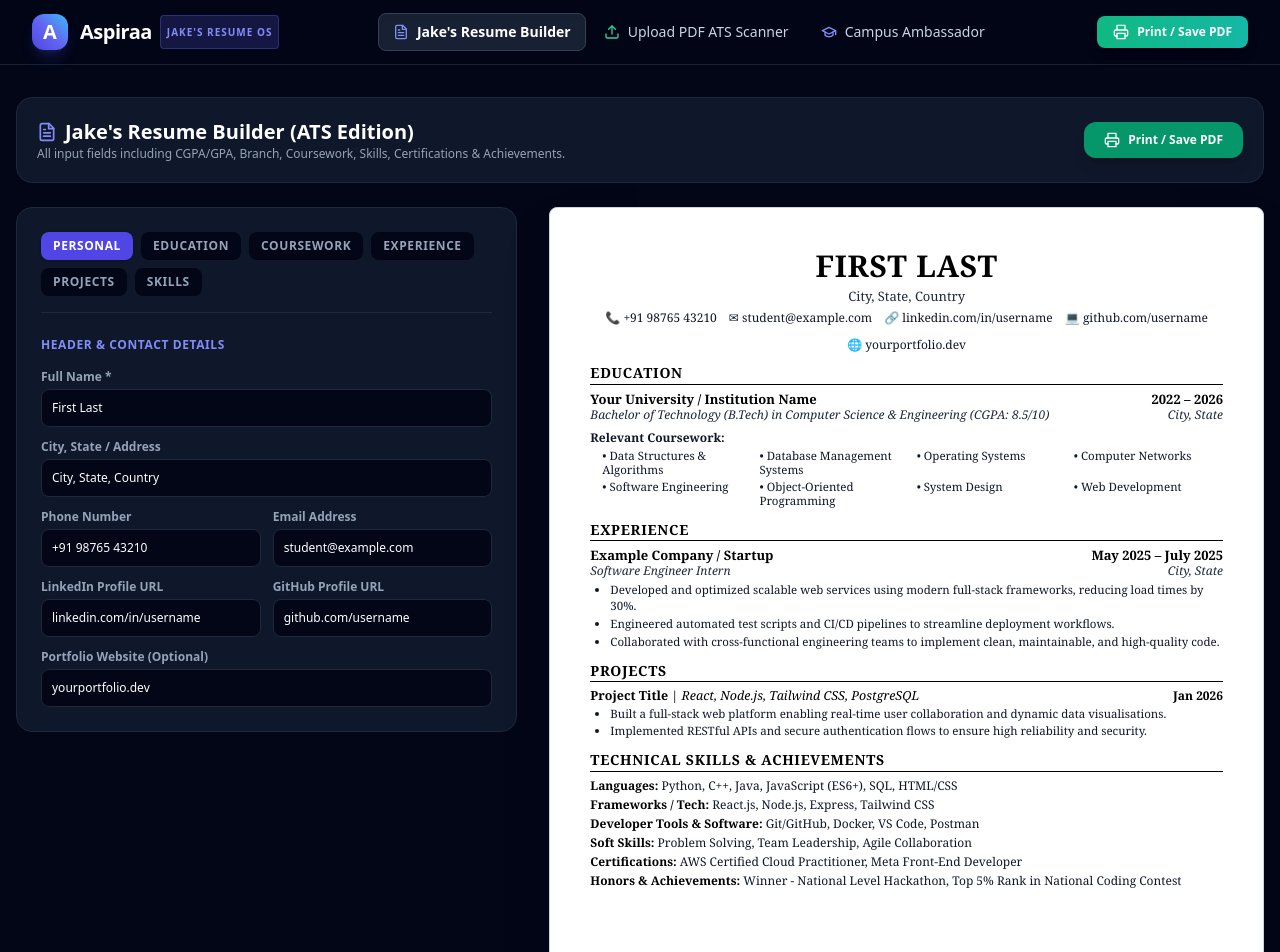
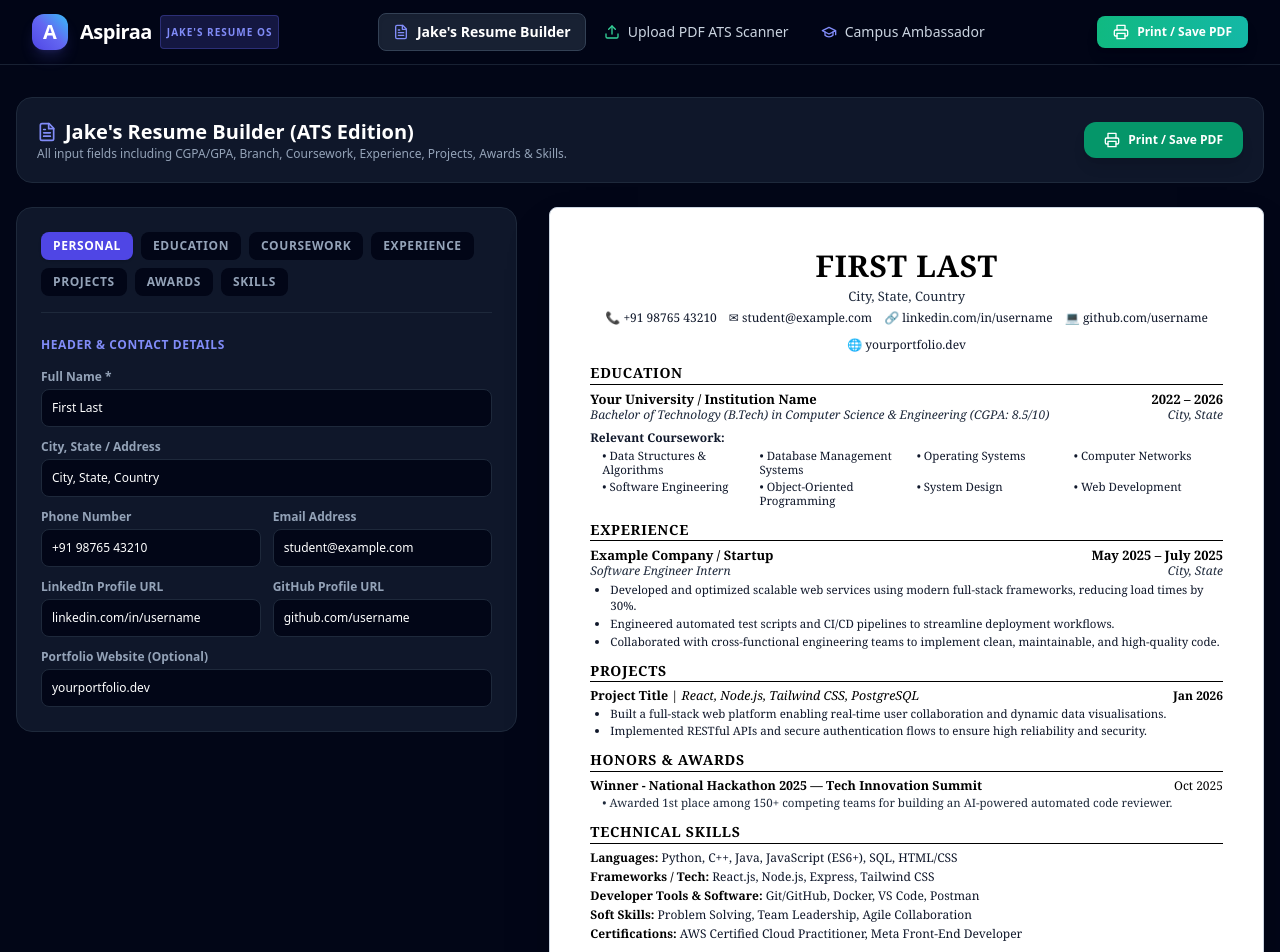
Before and after one commit to rahul2046/aspiraaai, a React (Create React App) app: page / in a window 1280 px wide. Shown: the top 952 px of the page. Built offline with nearby package versions, Linux system fonts and the light colour scheme; the HTML template or start-up script is replaced by a standard one.

Commit message:
Update App.jsx

```diff
--- a/src/App.jsx
+++ b/src/App.jsx
@@ -57,14 +57,22 @@ const JAKES_INITIAL_DATA = {
       ]
     }
   ],
+  awards: [
+    {
+      id: "award_1",
+      title: "Winner - National Hackathon 2025",
+      issuer: "Tech Innovation Summit",
+      dates: "Oct 2025",
+      details: "Awarded 1st place among 150+ competing teams for building an AI-powered automated code reviewer."
+    }
+  ],
   skills: {
     languages: "Python, C++, Java, JavaScript (ES6+), SQL, HTML/CSS",
     frameworks: "React.js, Node.js, Express, Tailwind CSS",
     tools: "Git/GitHub, Docker, VS Code, Postman",
     libraries: "NumPy, Pandas, SciPy, Matplotlib",
     soft: "Problem Solving, Team Leadership, Agile Collaboration",
-    certifications: "AWS Certified Cloud Practitioner, Meta Front-End Developer",
-    achievements: "Winner - National Level Hackathon, Top 5% Rank in National Coding Contest"
+    certifications: "AWS Certified Cloud Practitioner, Meta Front-End Developer"
   }
 };
 
@@ -311,6 +319,35 @@ function JakesResumeStudio({ resumeData, setResumeData, showToast }) {
     setResumeData(prev => ({ ...prev, projects: updated }));
   };
 
+  // AWARDS HANDLERS
+  const handleAwardChange = (idx, field, val) => {
+    const updated = [...(resumeData.awards || [])];
+    updated[idx][field] = val;
+    setResumeData(prev => ({ ...prev, awards: updated }));
+  };
+
+  const addAward = () => {
+    setResumeData(prev => ({
+      ...prev,
+      awards: [
+        ...(prev.awards || []),
+        {
+          id: `award_${Date.now()}`,
+          title: "Award Title / Competition Rank",
+          issuer: "Issuing Organization / Host",
+          dates: "Month Year",
+          details: "Short description of the achievement or rank achieved."
+        }
+      ]
+    }));
+  };
+
+  const removeAward = (idx) => {
+    const updated = [...(resumeData.awards || [])];
+    updated.splice(idx, 1);
+    setResumeData(prev => ({ ...prev, awards: updated }));
+  };
+
   const handleSkillChange = (field, val) => {
     setResumeData(prev => ({
       ...prev,
@@ -328,7 +365,7 @@ function JakesResumeStudio({ resumeData, setResumeData, showToast }) {
             <FileText className="w-5 h-5 text-indigo-400" />
             Jake's Resume Builder (ATS Edition)
           </h1>
-          <p className="text-xs text-slate-400 font-normal">All input fields including CGPA/GPA, Branch, Coursework, Skills, Certifications & Achievements.</p>
+          <p className="text-xs text-slate-400 font-normal">All input fields including CGPA/GPA, Branch, Coursework, Experience, Projects, Awards & Skills.</p>
         </div>
 
         <div className="flex items-center gap-3">
@@ -345,7 +382,7 @@ function JakesResumeStudio({ resumeData, setResumeData, showToast }) {
 
           {/* Section Navigation Pills */}
           <div className="flex flex-wrap gap-2 border-b border-slate-800 pb-4">
-            {['personal', 'education', 'coursework', 'experience', 'projects', 'skills'].map(sec => (
+            {['personal', 'education', 'coursework', 'experience', 'projects', 'awards', 'skills'].map(sec => (
               <button
                 key={sec}
                 onClick={() => setActiveSection(sec)}
@@ -584,10 +621,54 @@ function JakesResumeStudio({ resumeData, setResumeData, showToast }) {
             </div>
           )}
 
-          {/* 6. TECHNICAL SKILLS, CERTIFICATIONS & ACHIEVEMENTS */}
+          {/* 6. AWARDS & HONORS (OPTIONAL SECTION) */}
+          {activeSection === 'awards' && (
+            <div className="space-y-6 animate-fadeIn">
+              <div className="flex items-center justify-between">
+                <div>
+                  <h3 className="text-xs font-bold uppercase text-indigo-400 tracking-wider">Honors & Awards (Optional)</h3>
+                  <p className="text-[11px] text-slate-400">Add competition ranks, hackathon wins, or academic honors.</p>
+                </div>
+                <button onClick={addAward} className="px-3 py-1 bg-indigo-600 hover:bg-indigo-500 text-white rounded-lg text-xs font-bold flex items-center gap-1">
+                  <Plus className="w-3.5 h-3.5" /> Add Award
+                </button>
+              </div>
+
+              {(resumeData.awards || []).map((award, awardIdx) => (
+                <div key={award.id} className="p-4 bg-slate-950 rounded-xl border border-slate-800 space-y-3 relative group">
+                  <button onClick={() => removeAward(awardIdx)} className="absolute top-3 right-3 text-slate-500 hover:text-rose-400">
+                    <Trash2 className="w-4 h-4" />
+                  </button>
+
+                  <div className="grid grid-cols-2 gap-3">
+                    <div>
+                      <label className="text-slate-400 text-xs block mb-1 font-semibold">Award / Honor Title</label>
+                      <input type="text" value={award.title} onChange={(e) => handleAwardChange(awardIdx, 'title', e.target.value)} className="w-full bg-slate-900 border border-slate-800 rounded-lg p-2 text-xs text-white" />
+                    </div>
+                    <div>
+                      <label className="text-slate-400 text-xs block mb-1 font-semibold">Date (e.g., Oct 2025)</label>
+                      <input type="text" value={award.dates} onChange={(e) => handleAwardChange(awardIdx, 'dates', e.target.value)} className="w-full bg-slate-900 border border-slate-800 rounded-lg p-2 text-xs text-white" />
+                    </div>
+                  </div>
+
+                  <div>
+                    <label className="text-slate-400 text-xs block mb-1 font-semibold">Issuing Organization / Host</label>
+                    <input type="text" value={award.issuer} onChange={(e) => handleAwardChange(awardIdx, 'issuer', e.target.value)} className="w-full bg-slate-900 border border-slate-800 rounded-lg p-2 text-xs text-white" />
+                  </div>
+
+                  <div>
+                    <label className="text-slate-400 text-xs block mb-1 font-semibold">Short Detail / Description</label>
+                    <input type="text" value={award.details} onChange={(e) => handleAwardChange(awardIdx, 'details', e.target.value)} className="w-full bg-slate-900 border border-slate-800 rounded-lg p-2 text-xs text-white" />
+                  </div>
+                </div>
+              ))}
+            </div>
+          )}
+
+          {/* 7. TECHNICAL SKILLS & CERTIFICATIONS */}
           {activeSection === 'skills' && (
             <div className="space-y-4 animate-fadeIn">
-              <h3 className="text-xs font-bold uppercase text-indigo-400 tracking-wider">Skills, Certifications & Achievements</h3>
+              <h3 className="text-xs font-bold uppercase text-indigo-400 tracking-wider">Skills & Certifications</h3>
               <div>
                 <label className="text-slate-400 text-xs block mb-1 font-semibold">Programming Languages</label>
                 <input type="text" value={resumeData.skills.languages} onChange={(e) => handleSkillChange('languages', e.target.value)} className="w-full bg-slate-950 border border-slate-800 rounded-lg p-2.5 text-xs text-white" />
@@ -607,10 +688,6 @@ function JakesResumeStudio({ resumeData, setResumeData, showToast }) {
               <div>
                 <label className="text-slate-400 text-xs block mb-1 font-semibold">Certifications</label>
                 <input type="text" value={resumeData.skills.certifications || ""} onChange={(e) => handleSkillChange('certifications', e.target.value)} placeholder="AWS Certified, Meta Front-End" className="w-full bg-slate-950 border border-slate-800 rounded-lg p-2.5 text-xs text-white" />
-              </div>
-              <div>
-                <label className="text-amber-400 text-xs block mb-1 font-bold">Key Achievements / Ranks</label>
-                <input type="text" value={resumeData.skills.achievements || ""} onChange={(e) => handleSkillChange('achievements', e.target.value)} placeholder="Hackathon Winner, Top 5% Rank" className="w-full bg-slate-950 border border-amber-500/30 rounded-lg p-2.5 text-xs text-amber-200" />
               </div>
             </div>
           )}
@@ -711,9 +788,27 @@ function JakesResumeStudio({ resumeData, setResumeData, showToast }) {
             </div>
           )}
 
-          {/* TECHNICAL SKILLS, CERTIFICATIONS & ACHIEVEMENTS */}
+          {/* HONORS & AWARDS (OPTIONAL - HIDES AUTOMATICALLY IF EMPTY) */}
+          {resumeData.awards && resumeData.awards.length > 0 && (
+            <div className="mb-3">
+              <h2 className="text-[14px] font-bold uppercase tracking-wider text-black border-b border-black pb-0.5 mb-1.5">Honors & Awards</h2>
+              {resumeData.awards.map((award) => (
+                <div key={award.id} className="mb-1.5">
+                  <div className="flex justify-between items-baseline text-[12.5px] text-black font-bold">
+                    <span>{award.title} {award.issuer ? `— ${award.issuer}` : ''}</span>
+                    <span className="text-[12px] font-normal">{award.dates}</span>
+                  </div>
+                  {award.details && (
+                    <p className="text-[11.5px] text-slate-800 pl-3 leading-snug mt-0.5">• {award.details}</p>
+                  )}
+                </div>
+              ))}
+            </div>
+          )}
+
+          {/* TECHNICAL SKILLS & CERTIFICATIONS */}
           <div>
-            <h2 className="text-[14px] font-bold uppercase tracking-wider text-black border-b border-black pb-0.5 mb-1.5">Technical Skills & Achievements</h2>
+            <h2 className="text-[14px] font-bold uppercase tracking-wider text-black border-b border-black pb-0.5 mb-1.5">Technical Skills</h2>
             <div className="text-[12px] text-slate-900 space-y-1">
               {resumeData.skills.languages && (
                 <div><strong className="font-bold text-black">Languages:</strong> {resumeData.skills.languages}</div>
@@ -729,9 +824,6 @@ function JakesResumeStudio({ resumeData, setResumeData, showToast }) {
               )}
               {resumeData.skills.certifications && (
                 <div><strong className="font-bold text-black">Certifications:</strong> {resumeData.skills.certifications}</div>
-              )}
-              {resumeData.skills.achievements && (
-                <div><strong className="font-bold text-black">Honors & Achievements:</strong> {resumeData.skills.achievements}</div>
               )}
             </div>
           </div>
```
